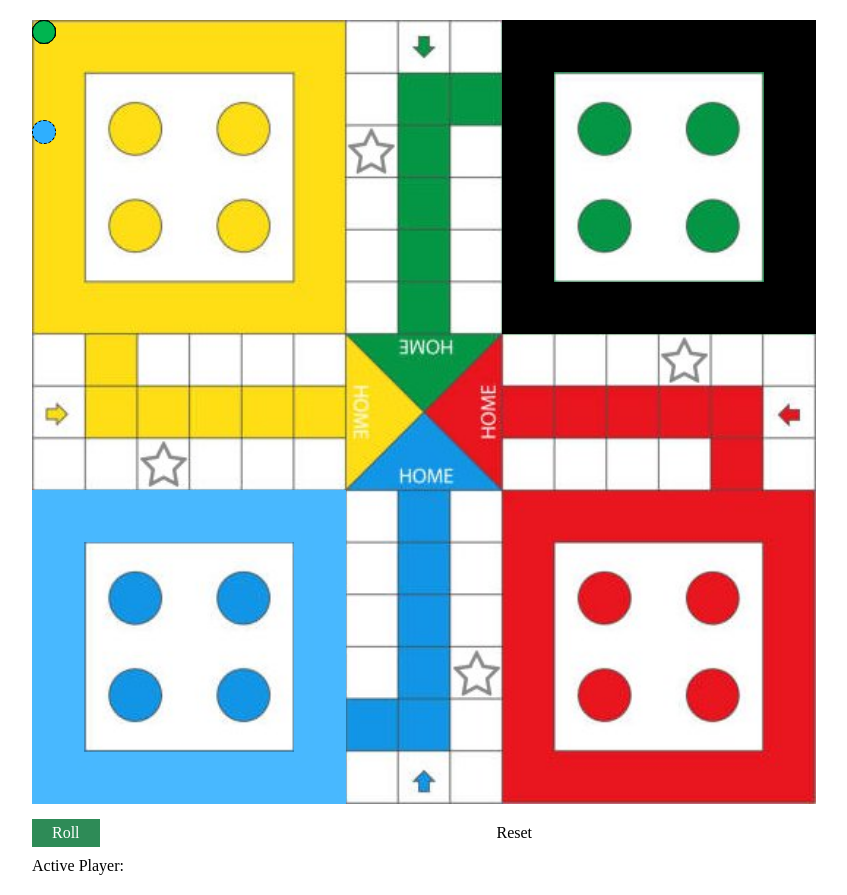
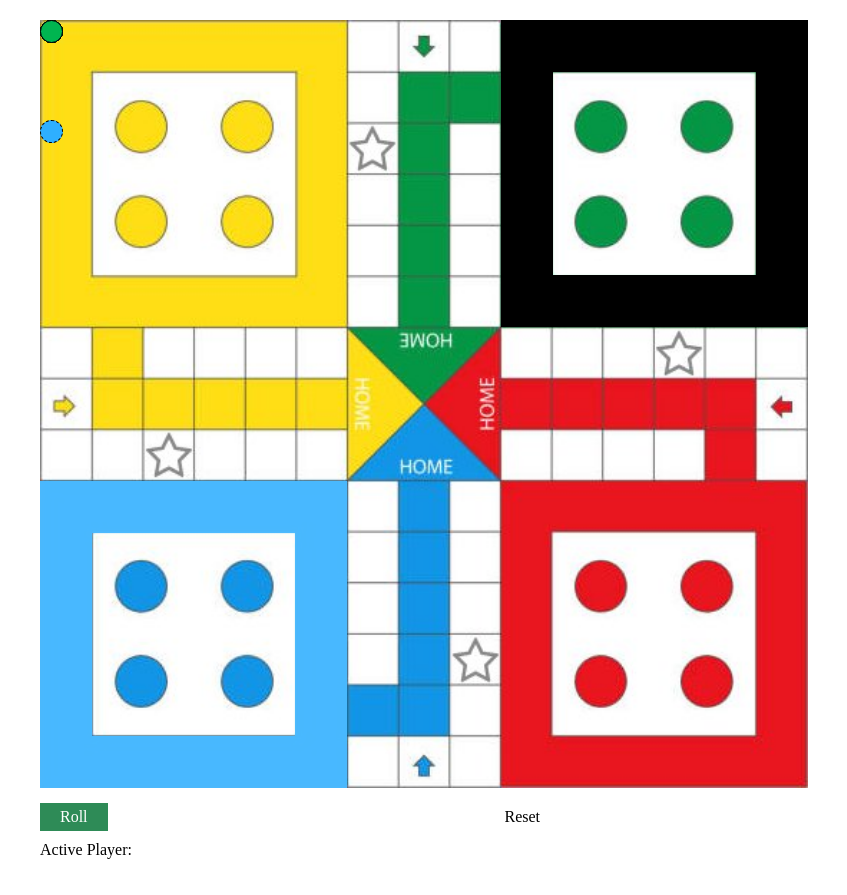
Before and after one commit to ajeet0486/ludo, a plain HTML site: page index.html in a window 1280 px wide. Shown: the whole page, without its empty margins (216-1063 px from the left). Drawn offline with Linux system fonts and the light colour scheme.

Commit message:
commit 2

```diff
--- a/ludo/UI.js
+++ b/ludo/UI.js
@@ -1,4 +1,8 @@
 const diceButtonElement=document.querySelector('.roll');
+const playerPiecesElements={
+    P1:document.querySelectorAll('') ////////////////////////
+}
+
 
 export class UI{
     static listenDiceClick(callback){
--- a/ludo/style.css
+++ b/ludo/style.css
@@ -2,13 +2,13 @@
     box-sizing: border-box;
 }
 .ludo-container{
-   width: 98vmin;
+   width: 96vmin;
    margin: 20px auto;
 }
 .ludo{
     background-image: url('./ludo.jpg');
     width: 100%;
-    height: 98vmin;
+    height: 96vmin;
     background-size: contain;
     position: relative;
 }
```
